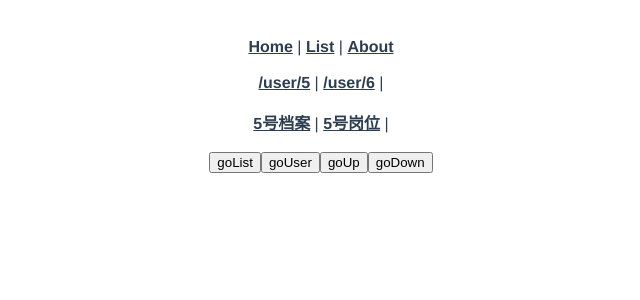
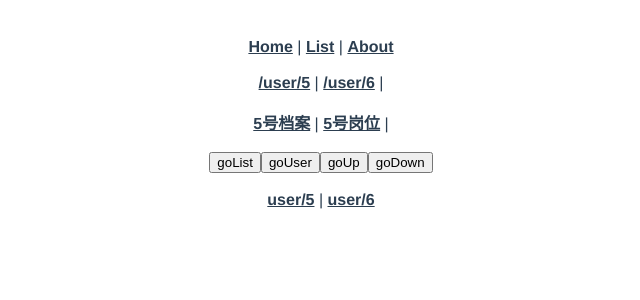
Before and after one commit to ruxue777/vue_cli02, a Vue app: page /user in a window 1280 px wide. Shown: the top 300 px of the page, without its empty margins (319-959 px from the left). Built offline with nearby package versions, Linux system fonts and the light colour scheme.

Commit message:
视图和路由命名

```diff
--- a/src/App.vue
+++ b/src/App.vue
@@ -21,8 +21,17 @@
       <button @click="goUser(6)">goUser</button>
       <button @click="go(-1)">goUp</button>
       <button @click="go(1)">goDown</button>
+
+      <br><br>
+
+      <router-link :to="{name:'User' ,params :{id:5}}">user/5</router-link> |
+      <router-link :to="{path: '/user',query :{id :6}}">user/6</router-link>
     </div>
+
+    <router-view name="sidebar"></router-view>
     <router-view/>
+    <router-view name="footer"></router-view>
+
   </div>
 </template>
 
--- a/src/router/index.js
+++ b/src/router/index.js
@@ -7,6 +7,8 @@ import User from '../views/User.vue'
 import UserProfile from '../views/user/UserProfile.vue';
 import UserPosts from '../views/user/UserPosts.vue'
 
+import Sidebar from '../views/Sidebar.vue';
+import Footer from '../views/Footer.vue'
 
 Vue.use(VueRouter)
 
@@ -14,12 +16,20 @@ const routes = [
   {
     path: '/',
     name: 'Home',
-    component: Home
+    components: {
+      default : Home,
+      sidebar : Sidebar,
+      footer : Footer
+    }
   },
   {
     path: '/list',
     name: 'List',
-    component: List
+    components: {
+      default : List,
+      sidebar : Sidebar,
+      footer : Footer
+    }
   },{
     path: '/user/:id',
     name: 'User',
@@ -46,7 +56,12 @@ const routes = [
     // route level code-splitting
     // this generates a separate chunk (about.[hash].js) for this route
     // which is lazy-loaded when the route is visited.
-    component: () => import(/* webpackChunkName: "about" */ '../views/About.vue')
+    //component: () => import(/* webpackChunkName: "about" */ '../views/About.vue')
+    components: {
+      default : () => import(/* webpackChunkName: "about" */ '../views/About.vue'),
+      sidebar : Sidebar,
+      footer : Footer
+    }
   }
 ]
 
--- /dev/null
+++ b/src/views/Footer.vue
@@ -0,0 +1,13 @@
+<template>
+  <h3>This is Footer</h3>
+</template>
+
+<script>
+export default {
+
+}
+</script>
+
+<style>
+
+</style>
```
